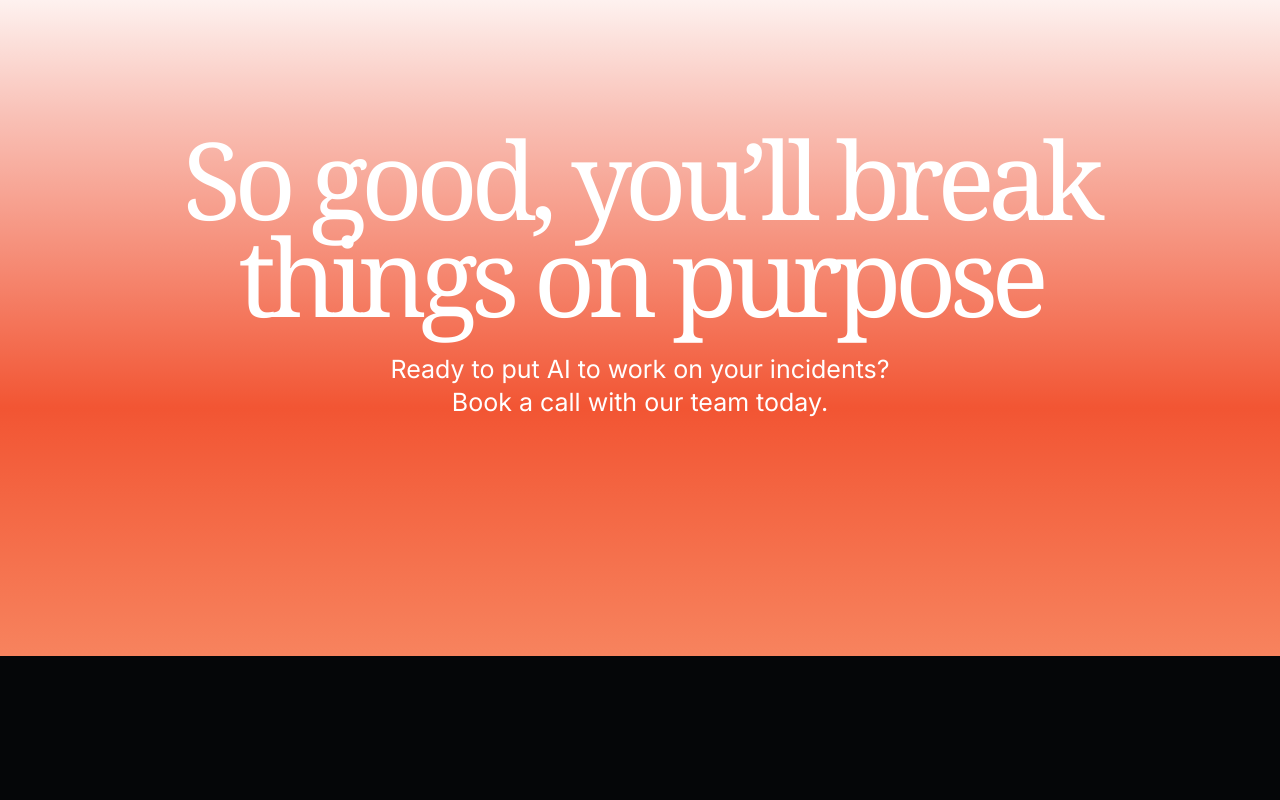
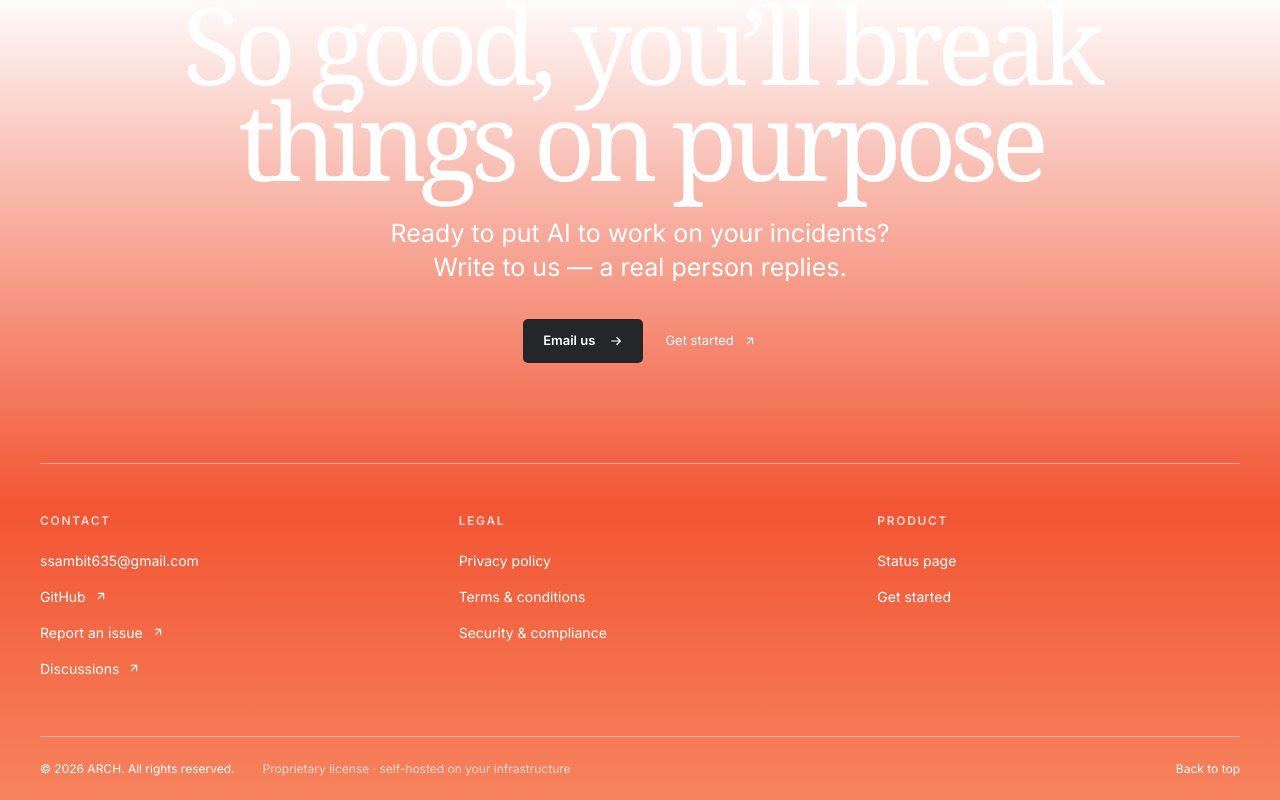
Before and after one commit to ssambit635-svg/ARCH, a Next.js app: page / in a window 1280 px wide. Shown: the part 8549-9349 px from the top of the page. Before the commit the page ends 9205 px from the top, so only its background shows below. Built offline with nearby package versions, Linux system fonts and the light colour scheme; no server answers.

Commit message:
Footer: add real contact section — email, GitHub, legal links and status page
Co-authored-by: arena-agent <297053741+arena-agent@users.noreply.github.com>

```diff
--- a/src/components/marketing/footer.tsx
+++ b/src/components/marketing/footer.tsx
@@ -1,5 +1,5 @@
 import Link from 'next/link';
-import { GITHUB_REPO_URL } from '@/lib/brand';
+import { CONTACT_EMAIL, GITHUB_REPO_URL } from '@/lib/brand';
 import { LinkArrow } from './link-arrow';
 
 /**
@@ -36,17 +36,46 @@ export function SiteFooter() {
         <h2 id="footer-title">So good, you’ll break<br /> things on purpose</h2>
         <p className="mk-footer-cta-copy">
           Ready to put AI to work on your incidents?<br />
-          Book a call with our team today.
+          Write to us — a real person replies.
         </p>
+        <div className="mk-footer-cta-actions">
+          <a href={`mailto:${CONTACT_EMAIL}`} className="mk-button">Email us <LinkArrow direction="right" /></a>
+          <Link href="/register" className="mk-footer-cta-link">Get started <LinkArrow /></Link>
+        </div>
       </div>
 
-      {/* Kept in the DOM for keyboard/link compatibility, but intentionally out of
-          the reference-style closing frame. */}
-      <div className="mk-footer-bar mk-sr-only">
+      {/* The closing frame now carries real ways to reach us: a monitored inbox,
+          the public repository, and the policies a buyer asks for. */}
+      <nav id="contact" className="mk-footer-meta" aria-label="Contact and legal">
+        <section className="mk-footer-meta-col">
+          <h3>Contact</h3>
+          <ul>
+            <li><a href={`mailto:${CONTACT_EMAIL}`}>{CONTACT_EMAIL}</a></li>
+            <li><a href={GITHUB_REPO_URL} target="_blank" rel="noreferrer">GitHub <LinkArrow /></a></li>
+            <li><a href={`${GITHUB_REPO_URL}/issues`} target="_blank" rel="noreferrer">Report an issue <LinkArrow /></a></li>
+            <li><a href={`${GITHUB_REPO_URL}/discussions`} target="_blank" rel="noreferrer">Discussions <LinkArrow /></a></li>
+          </ul>
+        </section>
+        <section className="mk-footer-meta-col">
+          <h3>Legal</h3>
+          <ul>
+            <li><a href={`${GITHUB_REPO_URL}/blob/main/docs/legal/PRIVACY-POLICY.md`} target="_blank" rel="noreferrer">Privacy policy</a></li>
+            <li><a href={`${GITHUB_REPO_URL}/blob/main/docs/legal/TERMS-OF-SERVICE.md`} target="_blank" rel="noreferrer">Terms &amp; conditions</a></li>
+            <li><a href={`${GITHUB_REPO_URL}/blob/main/SECURITY.md`} target="_blank" rel="noreferrer">Security &amp; compliance</a></li>
+          </ul>
+        </section>
+        <section className="mk-footer-meta-col">
+          <h3>Product</h3>
+          <ul>
+            <li><Link href="/status/arch">Status page</Link></li>
+            <li><Link href="/register">Get started</Link></li>
+          </ul>
+        </section>
+      </nav>
+
+      <div className="mk-footer-bar">
         <p className="mk-footer-legal">© 2026 ARCH. All rights reserved.</p>
         <p className="mk-footer-note">Proprietary license · self-hosted on your infrastructure</p>
-        <Link href="/register">Get started</Link>
-        <a href={GITHUB_REPO_URL}>Explore ARCH on GitHub <LinkArrow /></a>
         <a href="#top" className="mk-footer-top">Back to top</a>
       </div>
 
--- a/src/components/marketing/landing.css
+++ b/src/components/marketing/landing.css
@@ -964,6 +964,38 @@
 .mk-footer-cta .mk-button:hover { background: #fff; color: var(--mk-paper-ink); }
 .mk-footer-cta-link { display: inline-flex; align-items: center; gap: 9px; color: #fff; font-size: 13px; }
 .mk-footer-cta-link:hover { color: var(--mk-paper-ink); }
+/* Real ways to reach us, set into the closing frame: inbox, repository, policies. */
+.mk-footer-meta {
+  display: grid;
+  grid-template-columns: repeat(3, minmax(0, 1fr));
+  gap: 40px 56px;
+  width: min(100% - 80px, 1200px);
+  margin: 0 auto;
+  padding-block: 48px 56px;
+  border-top: 1px solid rgb(255 255 255 / 46%);
+  text-align: left;
+}
+.mk-footer-meta-col h3 {
+  margin: 0 0 18px;
+  color: rgb(255 255 255 / 78%);
+  font-size: 12px;
+  font-weight: 600;
+  letter-spacing: 0.14em;
+  text-transform: uppercase;
+}
+.mk-footer-meta-col ul { display: grid; gap: 12px; margin: 0; padding: 0; list-style: none; }
+.mk-footer-meta-col a {
+  display: inline-flex;
+  align-items: center;
+  gap: 8px;
+  color: #fff;
+  font-size: 14px;
+  line-height: 1.5;
+  overflow-wrap: anywhere;
+  transition: color 160ms ease, opacity 160ms ease;
+}
+.mk-footer-meta-col a:hover { color: var(--mk-paper-ink); }
+.mk-footer-meta-col a .mk-link-arrow { flex: 0 0 auto; }
 .mk-footer-bar {
   width: min(100% - 80px, 1200px);
   margin: 0 auto;
@@ -980,10 +1012,12 @@
   .mk-footer-cta { padding-block: 104px 80px; }
   .mk-footer-cta h2 { font-size: clamp(50px, 14vw, 84px); }
   .mk-footer-cta-copy { font-size: 16px; }
+  .mk-footer-meta { width: calc(100% - 44px); gap: 32px 28px; padding-block: 40px 44px; }
   .mk-footer-bar { width: calc(100% - 44px); }
 }
 @media (max-width: 579px) {
   .mk-footer-cta .mk-eyebrow { max-width: 28ch; }
   .mk-footer-cta-actions { flex-direction: column; gap: 18px; }
+  .mk-footer-meta { grid-template-columns: 1fr; gap: 32px; }
   .mk-footer-bar { align-items: flex-start; }
 }
--- a/src/lib/brand.ts
+++ b/src/lib/brand.ts
@@ -22,3 +22,9 @@ export const AI_SHORT = 'V1.1';
  */
 export const GITHUB_REPO = 'ssambit635-svg/ARCH';
 export const GITHUB_REPO_URL = `https://github.com/${GITHUB_REPO}`;
+
+/**
+ * The public contact inbox shown in the site footer. One constant so the address
+ * is never hard-coded across pages.
+ */
+export const CONTACT_EMAIL = 'ssambit635@gmail.com';
```
